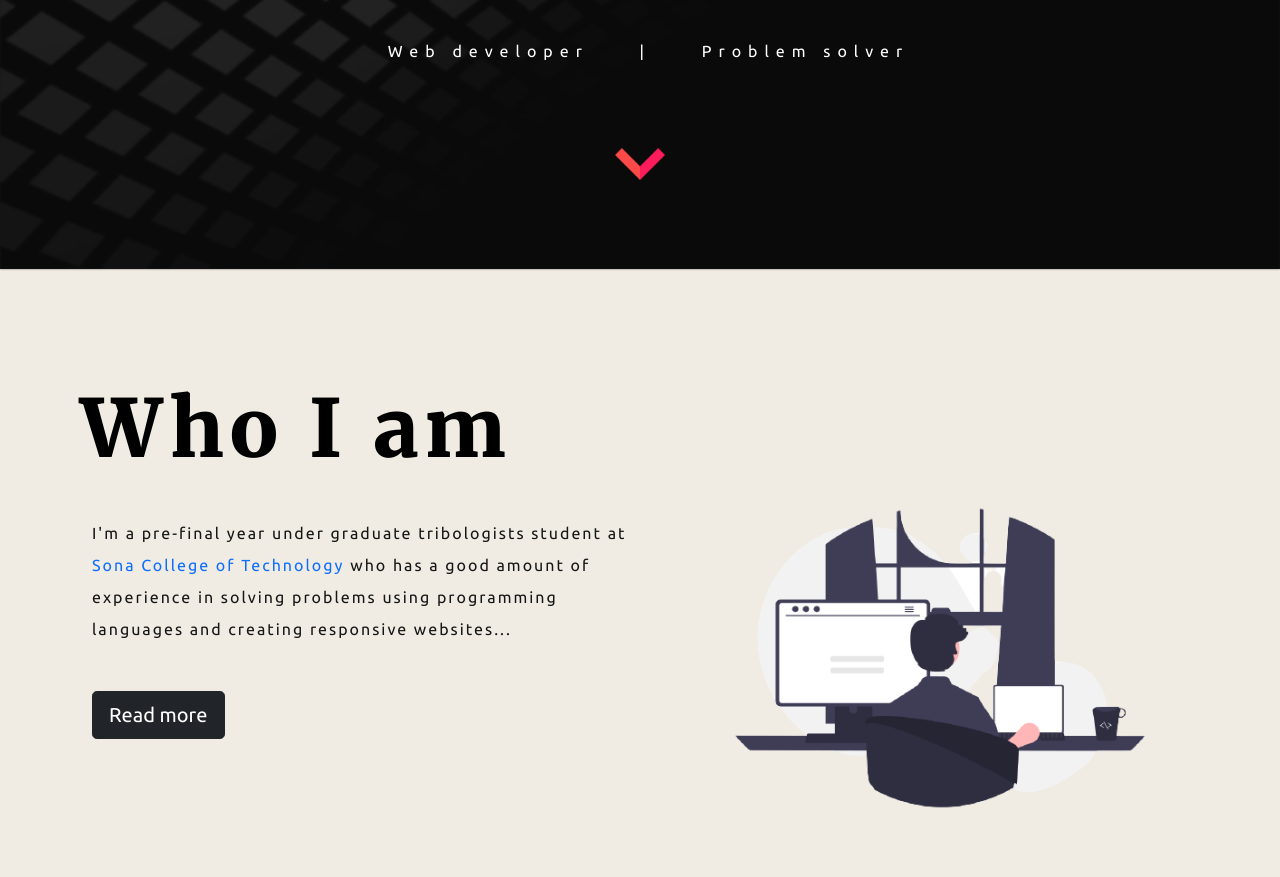
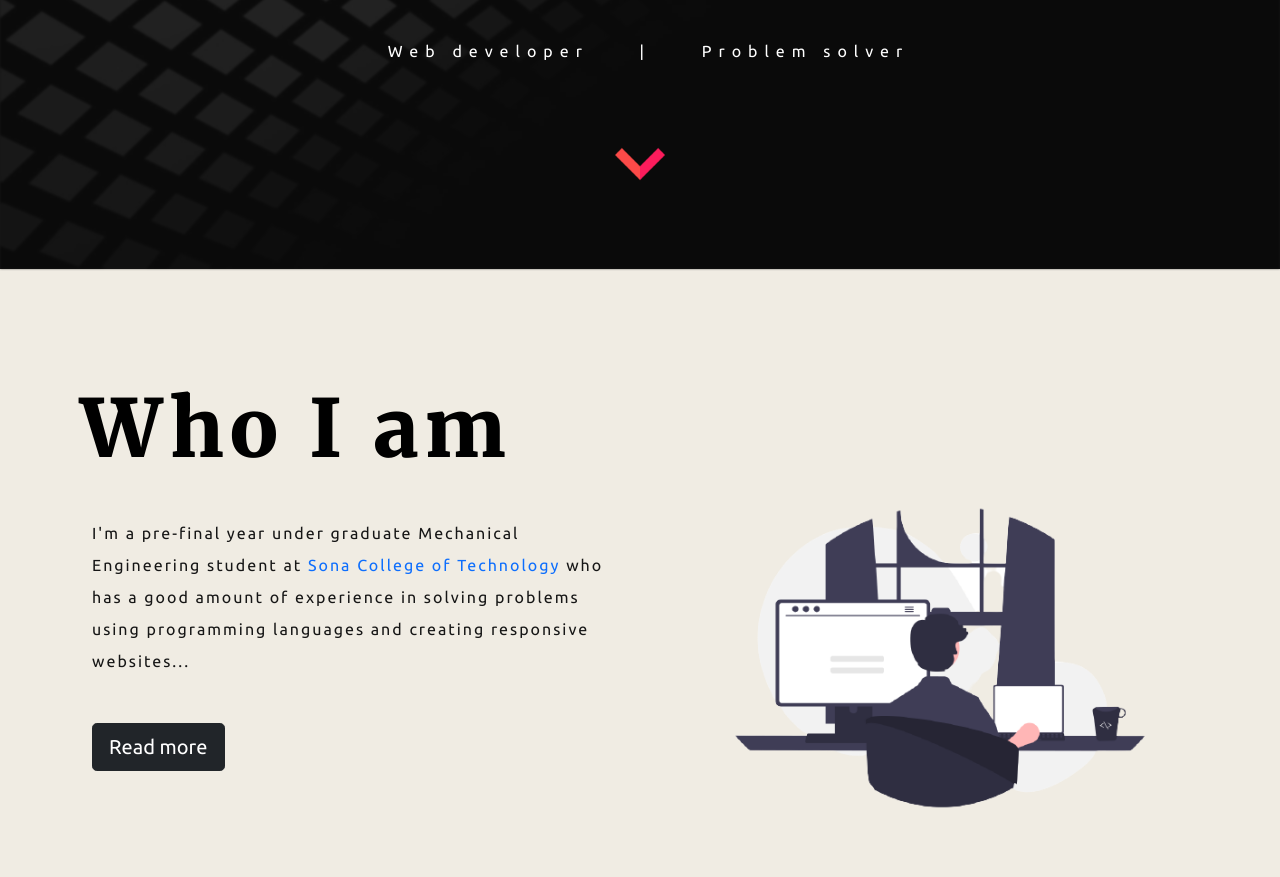
Before and after one commit to Mouleas/Mouleas.github.io, a plain HTML site: page index.html in a window 1280 px wide. Shown: the part 361-1238 px from the top of the page. Drawn offline with nearby package versions, Linux system fonts and the light colour scheme; no server answers.

Commit message:
Update index.html

```diff
--- a/index.html
+++ b/index.html
@@ -95,7 +95,7 @@
                 <div class="row scroll-left">
                     <div class="col-lg-6">
 
-                        <p>I'm a pre-final year under graduate tribologists student at <span><a
+                        <p>I'm a pre-final year under graduate Mechanical Engineering student at <span><a
                                     href="https://www.sonatech.ac.in/">Sona College of Technology</a></span> who has a
                             good
                             amount of experience in solving problems using programming languages and creating responsive
```
